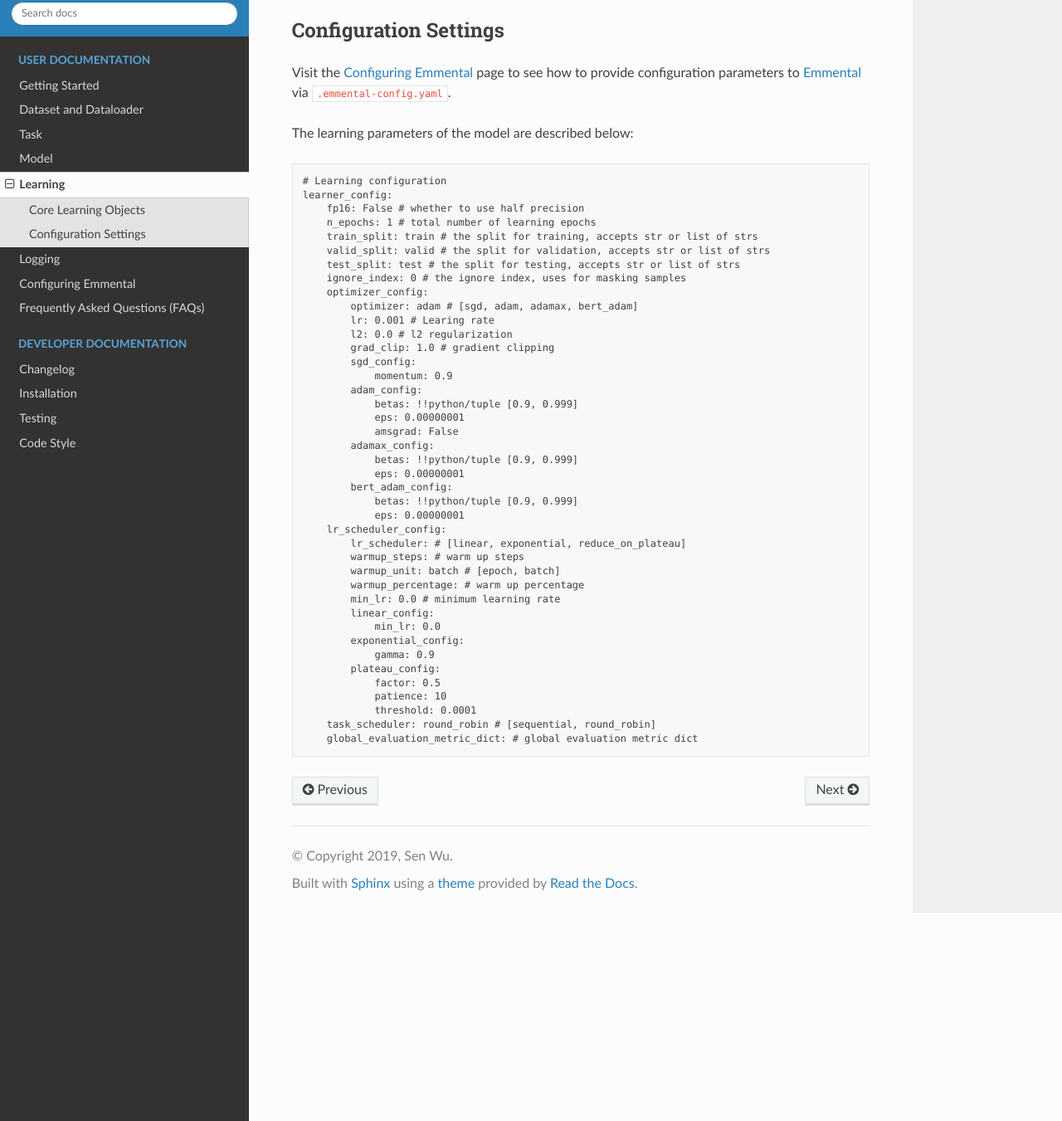
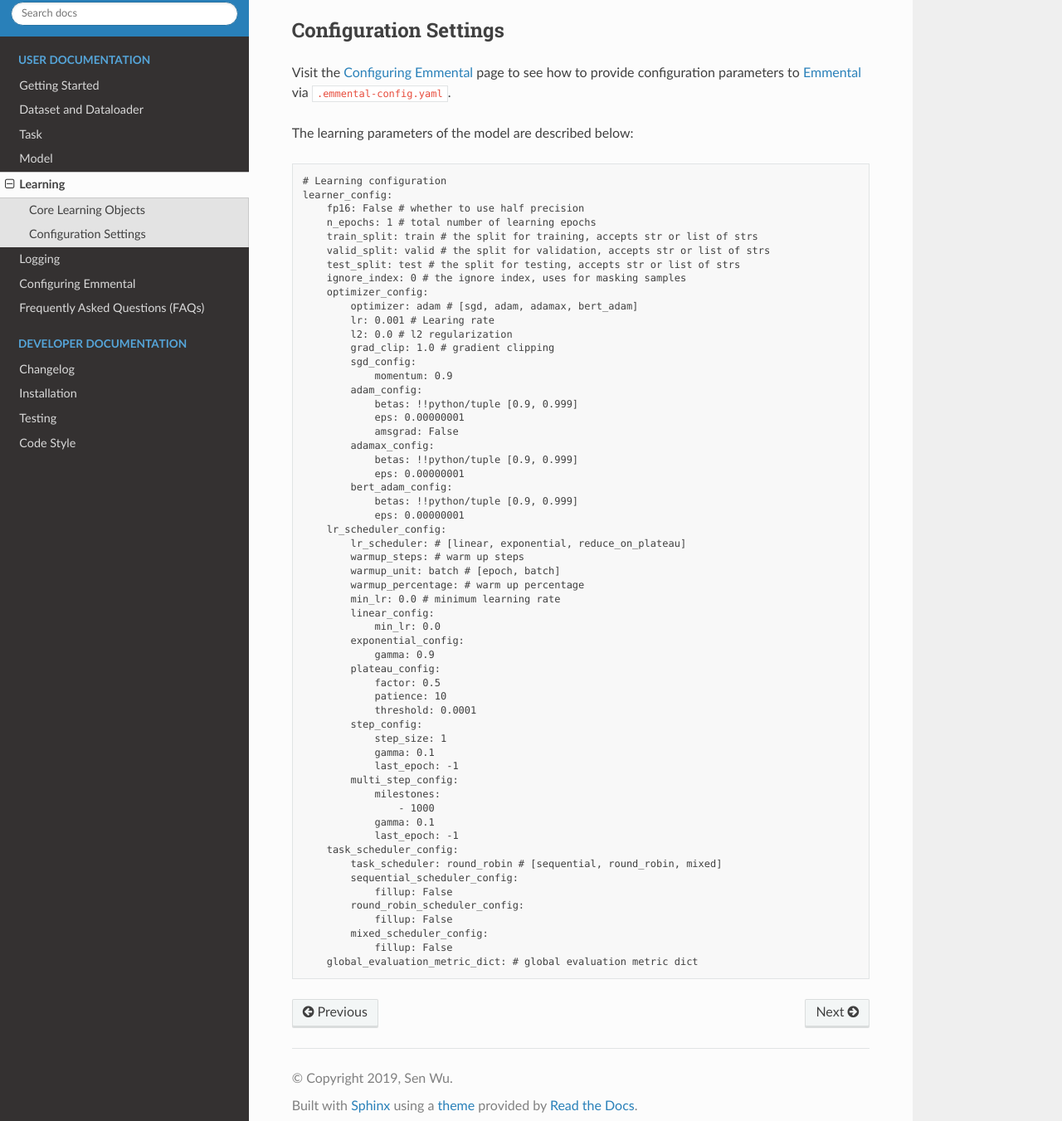
Before and after one commit to senwu/emmental, a Sphinx documentation site: the page built from docs/user/learning.rst, in a window 1280 px wide and 1400 px high, scrolled down 391 px, cut to the strip 49-1400 px from the top of the window. Shown: the whole strip at 83% size. Built offline with Sphinx 7.4.7 and the Read the Docs theme 2.0.0, drawn with Linux system fonts in a browser that asks for light colours.

Commit message:
fix typos

```diff
--- a/docs/user/learning.rst
+++ b/docs/user/learning.rst
@@ -60,7 +60,23 @@ The learning parameters of the model are described below::
                 factor: 0.5
                 patience: 10
                 threshold: 0.0001
-        task_scheduler: round_robin # [sequential, round_robin]
+            step_config:
+                step_size: 1
+                gamma: 0.1
+                last_epoch: -1
+            multi_step_config:
+                milestones:
+                    - 1000
+                gamma: 0.1
+                last_epoch: -1
+        task_scheduler_config:
+            task_scheduler: round_robin # [sequential, round_robin, mixed]
+            sequential_scheduler_config:
+                fillup: False
+            round_robin_scheduler_config:
+                fillup: False
+            mixed_scheduler_config:
+                fillup: False
         global_evaluation_metric_dict: # global evaluation metric dict
 
 .. _Configuring Emmental: config.html
--- a/docs/user/logging.rst
+++ b/docs/user/logging.rst
@@ -24,7 +24,7 @@ The logging parameters of Emmental are described below::
 
     # Logging configuration
     logging_config:
-        counter_unit: batch # [epoch, batch]
+        counter_unit: epoch # [epoch, batch]
         evaluation_freq: 2
         writer_config:
             writer: tensorboard # [json, tensorboard]
@@ -37,7 +37,8 @@ The logging parameters of Emmental are described below::
                 # model/train/all/loss: min
             checkpoint_task_metrics: # task_metric_name: mode
             checkpoint_runway: 0 # checkpointing runway (no checkpointing before k unit)
-            checkpoint_clear: True # whether to clear immedidate checkpointing
+            clear_intermediate_checkpoints: True # whether to clear intermediate checkpoints
+            clear_all_checkpoints: False # whether to clear all checkpoints
 
 .. _Configuring Emmental: config.html
 .. _Emmental: https://github.com/SenWu/Emmental
--- a/docs/user/model.rst
+++ b/docs/user/model.rst
@@ -25,5 +25,6 @@ The model parameters are described below::
         device: 0 # -1 for cpu or gpu id (e.g., 0 for cuda:0)
         dataparallel: True # whether to use dataparallel or not
 
+
 .. _Configuring Emmental: config.html
 .. _Emmental: https://github.com/SenWu/Emmental
```
Also changed, not shown: docs/user/config.rst (+25 -3 lines), docs/user/dataset.rst (+14 -0 lines), src/emmental/emmental-default-config.yaml (line endings or trailing spaces), 6 other files.
